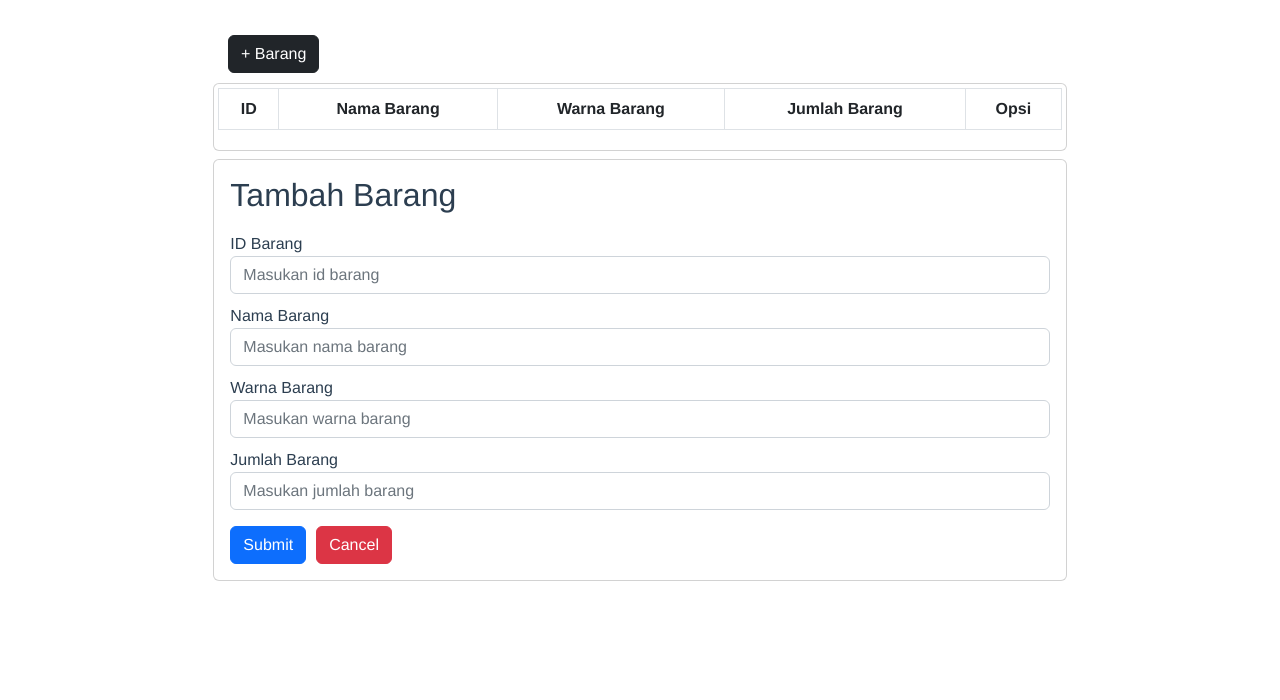
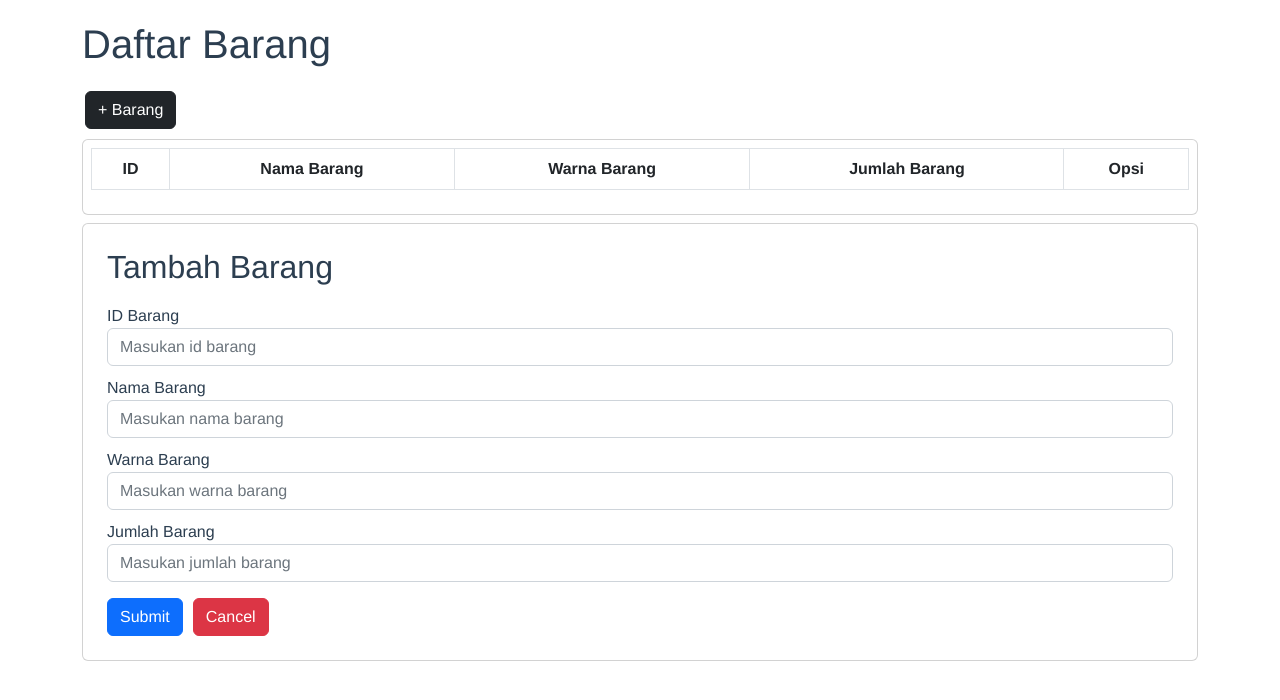
Before and after one commit to MuhSyarifudin/appvue, a Vue app: page / in a window 1280 px wide. Both pictures are taken after a click on the button "+ Barang". Shown: the top 700 px of the page. Built offline with nearby package versions, Linux system fonts and the light colour scheme.

Commit message:
improve features

```diff
--- a/src/App.vue
+++ b/src/App.vue
@@ -1,5 +1,6 @@
 <template>
-<div id="app">
+<div class="container">
+    <h1>Daftar Barang</h1>
     <button class="btn btn-dark btn-tambah" type="button" data-toggle="collapse" data-target="#collapseExample" aria-expanded="false" aria-controls="collapseExample" @click="show">
         + Barang
     </button>
@@ -38,7 +39,7 @@ export default {
 
 <style>
 .btn-tambah {
-    margin-left: 228px;
+    margin-left: 3px;
     margin-top: 15px;
     margin-bottom: 10px;
 }
--- a/src/components/AddForm.vue
+++ b/src/components/AddForm.vue
@@ -1,6 +1,9 @@
 <template>
-<div class="container col-lg-8 mt-2 card p-3">
+<div class="card p-4 mt-2 mb-4">
     <h2>Tambah Barang</h2>
+    <div class="alert alert-danger m-0 py-2 hidden">
+        Maaf ID yang anda masukan sudah ada!<img class="float-end m-0" @click="close" width="30" height="30" id="x" src="../../src/assets/close.png">
+    </div>
     <form @submit.prevent="submit">
         <div class="form-group">
             <label for="name" class="float-start">ID Barang</label>
@@ -37,25 +40,46 @@ export default {
                 warnaBarang: "",
                 jumlahBarang: ""
             },
-            a: localStorage.getItem("barang") === "" ? [] : JSON.parse(localStorage.getItem("barang"))
+            a: localStorage.getItem("barang") === "" ? [] : JSON.parse(localStorage.getItem("barang")),
+            idbarang: []
         }
     },
     methods: {
         submit() {
-            this.a.push(this.barang);
-            localStorage.setItem("barang", JSON.stringify(this.a));
-            this.barang = {
-                id:"",
-                namaBarang:"",
-                warnaBarang:"",
-                jumlahBarang:""
+            function isEmpty(val) {
+                return (val === undefined || val == null || val.length <= 0) ? true : false;
             }
-            location.reload()
+
+            this.idbarang = this.a.filter((an) => {
+                return an.id === this.barang.id;
+            })
+
+            if (isEmpty(this.idbarang) == false) {
+                let errmsg = document.querySelector(".alert");
+                errmsg.classList.remove("hidden")
+            }
+            if (isEmpty(this.idbarang) == true) {
+                this.a.push(this.barang);
+                localStorage.setItem("barang", JSON.stringify(this.a));
+                this.barang = {
+                    id: "",
+                    namaBarang: "",
+                    warnaBarang: "",
+                    jumlahBarang: ""
+                }
+                location.reload()
+
+            }
         },
         hide() {
             let modal = document.querySelector("#collapseExample");
             modal.classList.add("collapse");
+        },
+        close(){
+            let errmsg = document.querySelector(".alert");
+            errmsg.classList.add("hidden")
         }
+
     },
 }
 </script>
@@ -67,6 +91,15 @@ export default {
 }
 
 .form-group {
-    margin-top: 10px
+    margin-top: 10px;
+}
+.hidden {
+    display: none;
+}
+#x{
+    cursor: pointer;
+}
+.alert{
+    border-left: 5px solid red;
 }
 </style>
--- a/src/components/FormTable.vue
+++ b/src/components/FormTable.vue
@@ -1,5 +1,5 @@
 <template>
-<div class="container col-lg-8 card p-1">
+<div class="card p-2">
     <table class="table table-striped table-bordered">
         <thead>
             <tr class="text-center">
@@ -29,7 +29,7 @@
                             <input name="jumlah" type="number" v-model="value.jumlahBarang" class="form-control-sm" />
                         </div>
                     </td>
-                    <td>
+                    <td class="text-center">
                         <button @click="saveEdit(value)" class="btn btn-sm btn-success">Save</button>
                         <button @click="cancelEdit(value)" class="btn btn-sm btn-danger">Cancel</button>
                     </td>
```
Also changed, not shown: src/assets/close.png (added).
